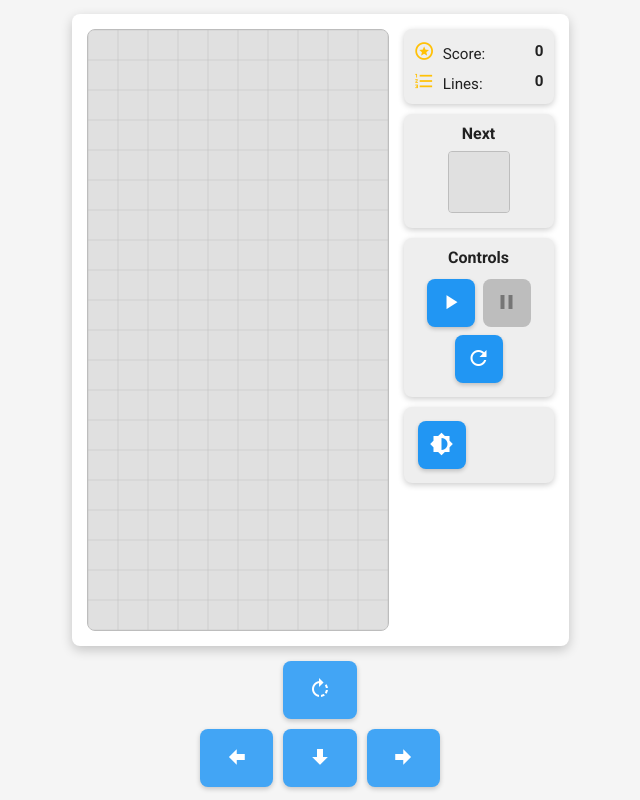
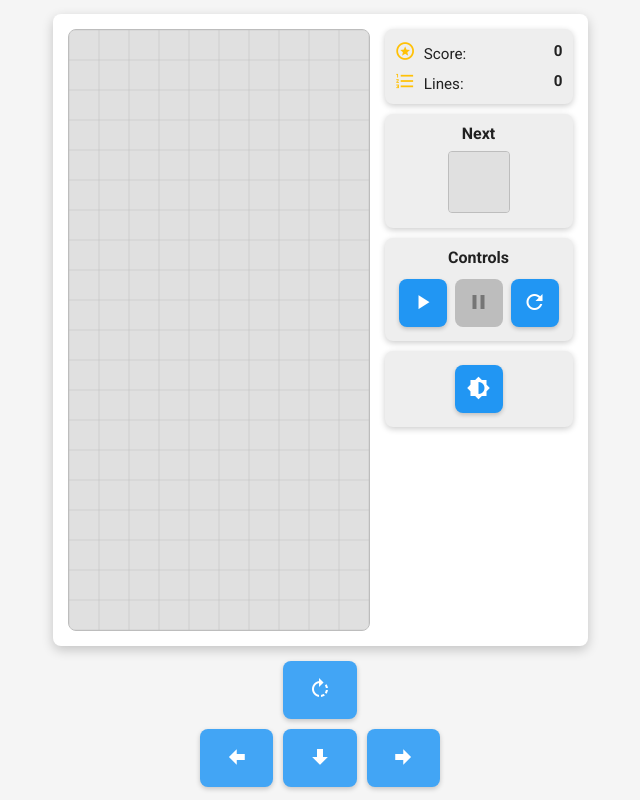
Before and after one commit to kamalbalayev/tetris, a plain HTML site: page index.html in a window 1280 px wide. Shown: the whole page, without its empty margins (320-960 px from the left). Drawn offline with Linux system fonts and the light colour scheme.

Commit message:
Update index.html

```diff
--- a/index.html
+++ b/index.html
@@ -42,6 +42,10 @@
             --next-piece-bg: #2c2c2c;
             --mobile-button-bg: #0D47A1;
             --mobile-button-active-bg: #1565C0;
+        }
+
+        * {
+            box-sizing: border-box;
         }
 
         body {
@@ -91,7 +95,7 @@
             display: flex;
             flex-direction: column;
             gap: 10px; /* Reduced gap */
-            width: 150px; /* Slightly reduced width */
+            width: 188px; /* Slightly reduced width */
         }
 
         .score-lines-panel {
@@ -132,6 +136,11 @@
             box-shadow: 0 2px 6px var(--shadow-color);
             text-align: center;
             transition: background-color 0.3s, box-shadow 0.3s;
+        }
+
+        .theme-panel-container {
+            display: flex;
+            justify-content: center;
         }
 
         .next-piece-panel h3, .controls-panel h3 { /* Removed theme panel h3 */
```
